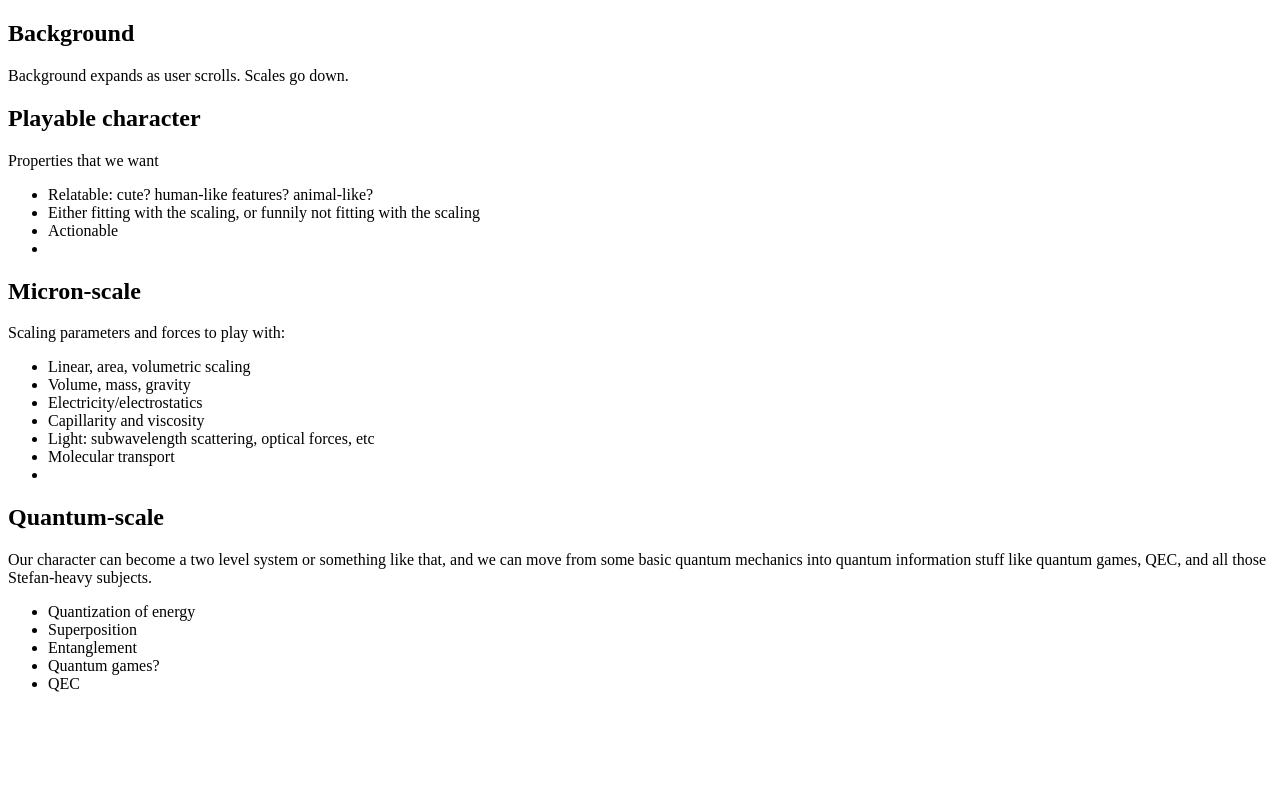
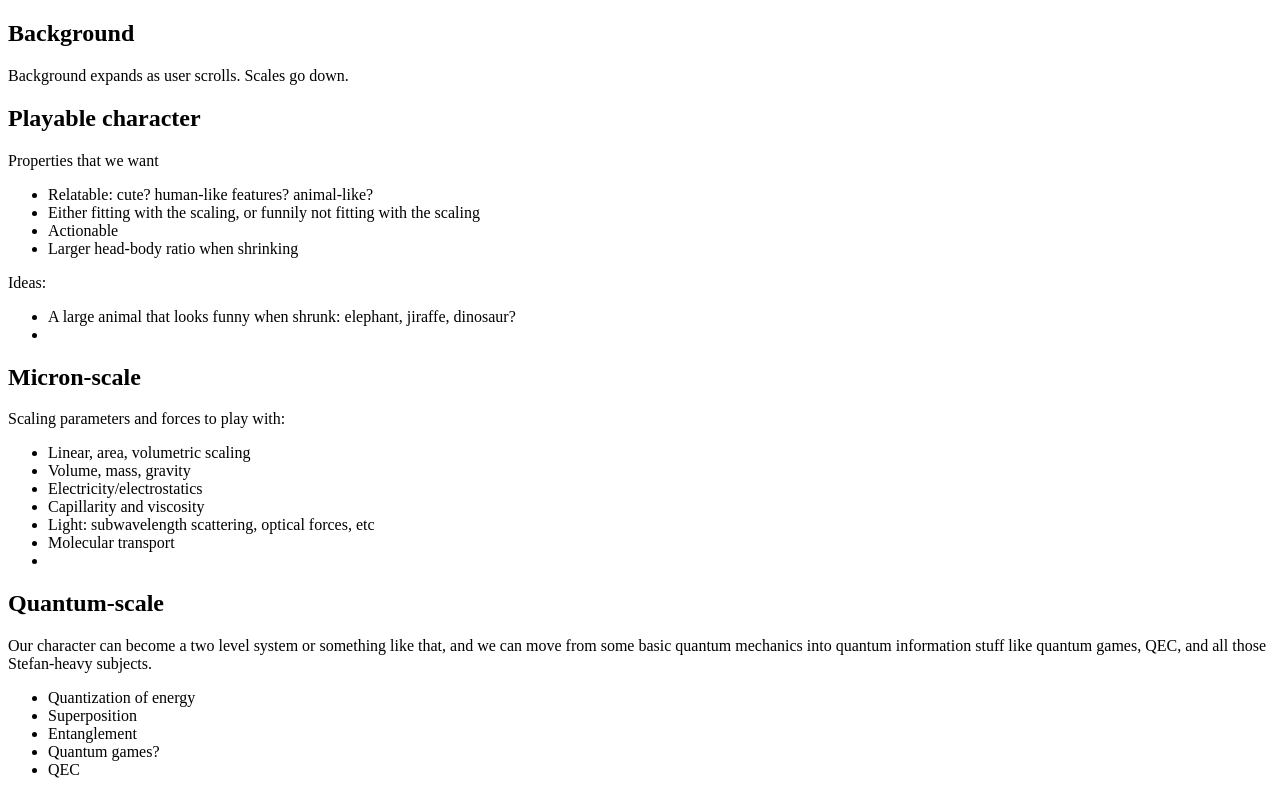
Before and after one commit to Krastanov/scale_explorable, a plain HTML site: page index.html in a window 1280 px wide. Drawn offline with Linux system fonts and the light colour scheme.

Commit message:
refining character

```diff
--- a/index.html
+++ b/index.html
@@ -19,6 +19,11 @@
 		<li>Relatable: cute? human-like features? animal-like?</li>
 		<li>Either fitting with the scaling, or funnily not fitting with the scaling</li>
 		<li>Actionable</li>
+		<li>Larger head-body ratio when shrinking</li>
+	</ul>
+	Ideas:
+	<ul>
+		<li>A large animal that looks funny when shrunk: elephant, jiraffe, dinosaur?</li>
 		<li></li>
 	</ul>
 </section>
```
